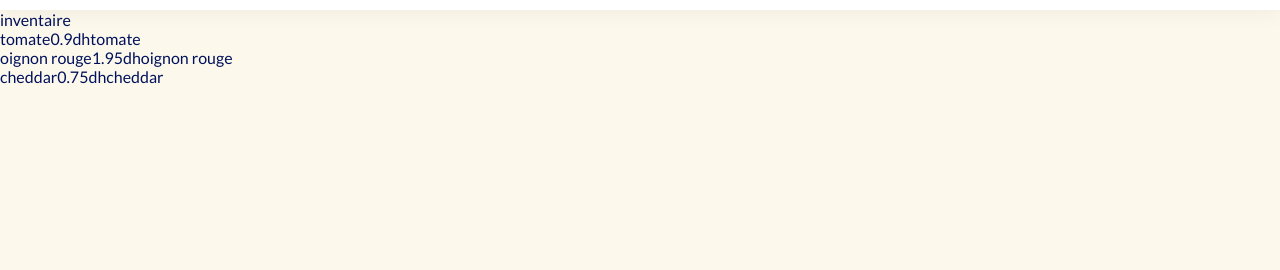
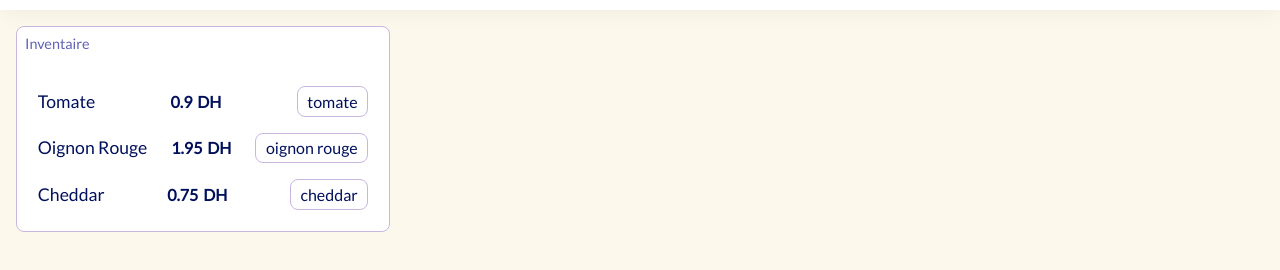
Before and after one commit to IliassZahDev/Sandwich-maker, a plain HTML site: page index.html in a window 1280 px wide. Shown: the part 50-320 px from the top of the page. Drawn offline with Linux system fonts and the light colour scheme.

Commit message:
Add sidebar css

```diff
--- a/index.html
+++ b/index.html
@@ -5,6 +5,7 @@
   <meta name="viewport" content="width=device-width, initial-scale=1.0">
   <link rel="stylesheet" href="style/general.css">
   <link rel="stylesheet" href="style/header.css">
+  <link rel="stylesheet" href="style/sidebare.css">
   <script src="app.js" defer></script>
   <title>Sandwich Maker</title>
 </head>
@@ -29,17 +30,17 @@
         <li class="ingredients-item flex-item">
           <p class="ingr-name">tomate</p>
           <div class="ingr-price">0.9<span class="unit">dh</span></div>
-          <div class="ingr-article"><div class="toamte">tomate</div></div>
+          <div class="ingr-article tomate" draggable="true">tomate</div>
         </li>
         <li class="ingredients-item flex-item">
           <p class="ingr-name">oignon rouge</p>
           <div class="ingr-price">1.95<span class="unit">dh</span></div>
-          <div class="ingr-article"><div class="toamte">oignon rouge</div></div>
+          <div class="ingr-article oignon-rouge" draggable="true">oignon rouge</div>
         </li>
         <li class="ingredients-item flex-item">
           <p class="ingr-name">cheddar</p>
           <div class="ingr-price">0.75<span class="unit">dh</span></div>
-          <div class="ingr-article"><div class="toamte">cheddar</div></div>
+          <div class="ingr-article cheddar" draggable="true">cheddar</div>
         </li>
       </ul>
     </nav>
--- /dev/null
+++ b/style/sidebare.css
@@ -0,0 +1,47 @@
+main{
+  padding: 1em;
+}
+nav{
+  background-color: white;
+  border: 1px solid var(--border-color);
+  border-radius: .5em;
+
+  padding: .5em;
+  .nav-head{
+    text-transform: capitalize;
+    color: var(--secondary-color);
+
+    font-size: .9em;
+    margin-bottom: 1.5em;
+  }
+  .ingredients-list{
+    padding: .8em;
+    .ingredients-item:not(:last-child){
+      margin-bottom: 1em;
+    }
+    .ingredients-item{
+      justify-content: space-between;
+      gap: 1.5em;
+      .ingr-name{
+        text-transform: capitalize;
+        font-size: 1.1em;
+      }
+      .ingr-price{
+        font-weight: 600;
+        .unit{
+          text-transform: uppercase;
+          margin-left: .3em;
+        }
+      }
+      /* TODO: Commun style for all ingredients */
+      .ingr-article{
+        border: 1px solid var(--border-color);
+        border-radius: .5em;
+
+        padding: .3em .6em;
+
+        cursor: move;
+      }
+    }
+  }
+}
```
